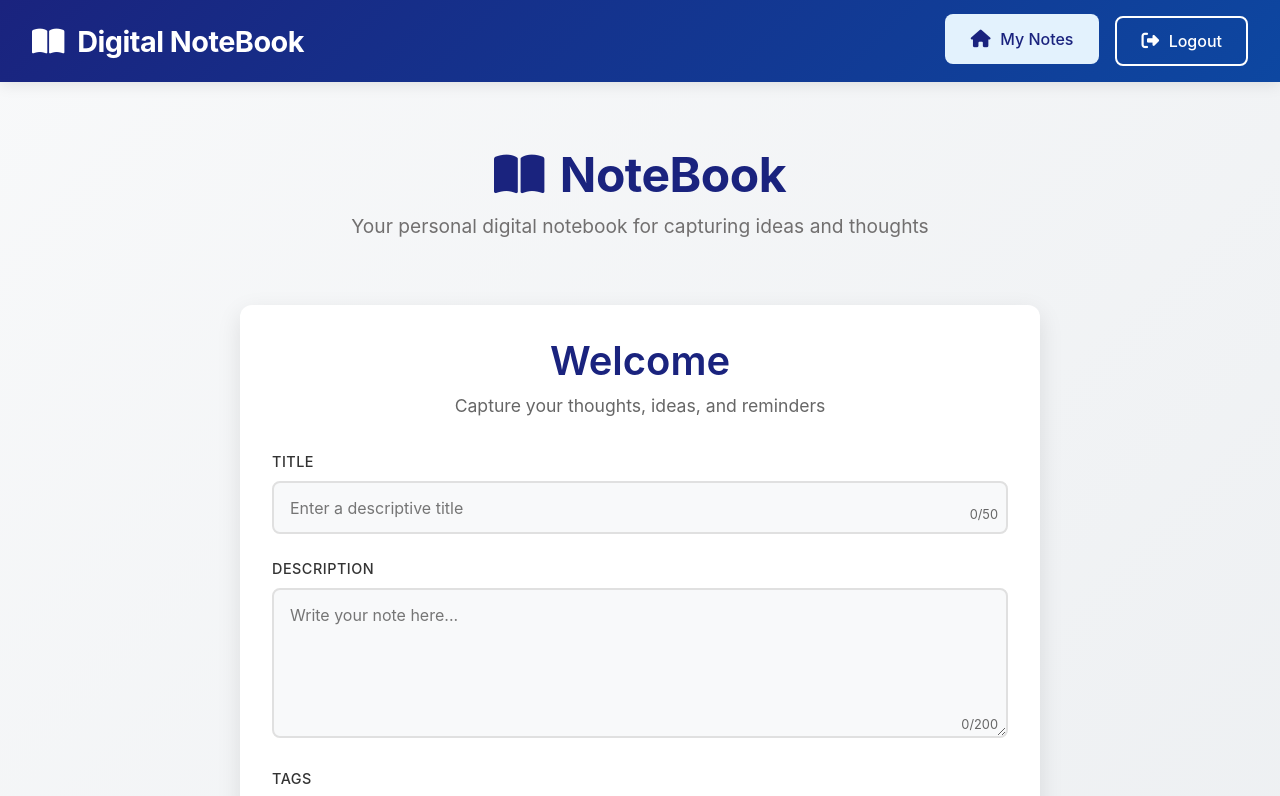
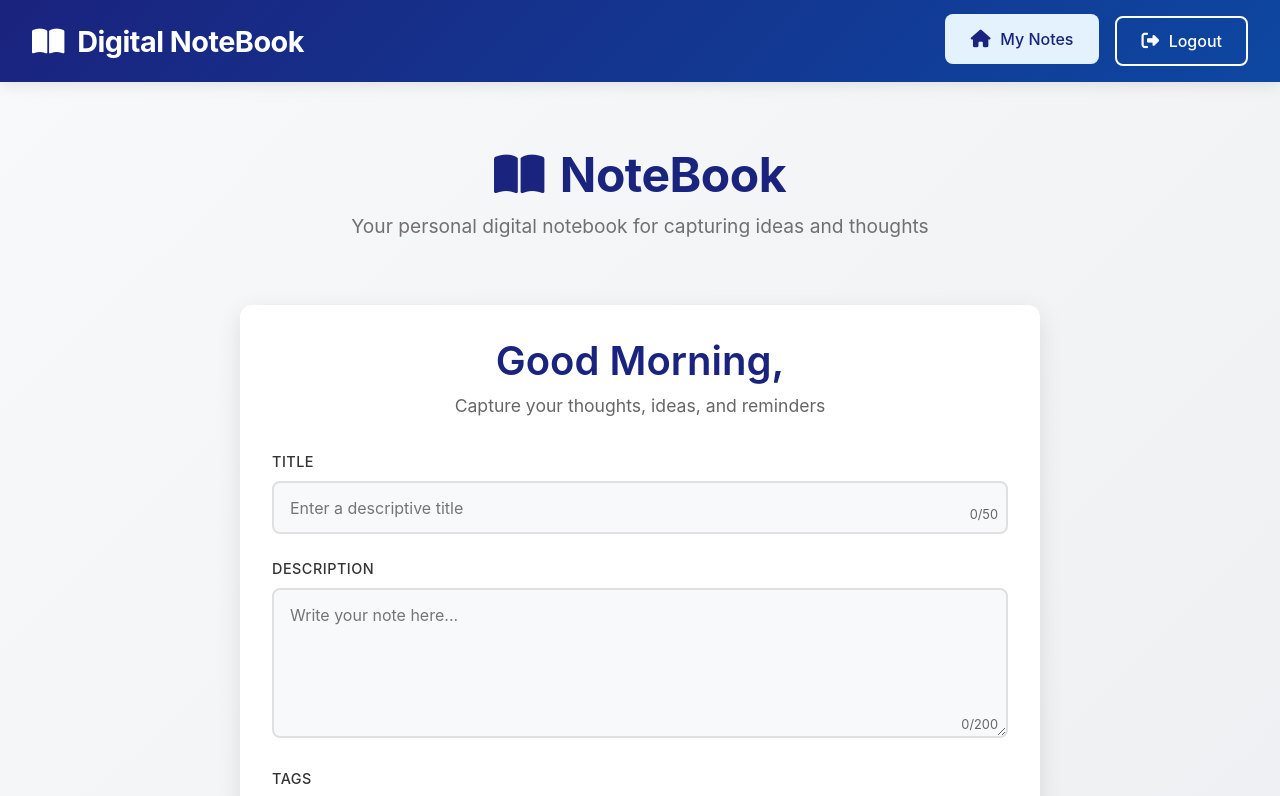
Before and after one commit to Deepakgoyal131/NoteBook, a React (Create React App) app in the folder frontend/: page /user in a window 1280 px wide. Shown: the top 796 px of the page. Built offline with nearby package versions, Linux system fonts and the light colour scheme; no server answers; sample sign-in values are in the browser's storage; some icons are missing.

Commit message:
add greeting

```diff
--- a/frontend/src/components/AddNote.js
+++ b/frontend/src/components/AddNote.js
@@ -1,4 +1,4 @@
-import React, { useContext, useState } from 'react'
+import React, { useContext, useState, useEffect } from 'react'
 import noteContext from '../context/notes/noteContext'
 import './Note.css'
 
@@ -8,6 +8,24 @@ const AddNote = () => {
     const {addNote} = context;
 
     const [note, setNote] = useState({title:"",description:"",tag:""})
+
+      const [greeting, setGreeting] = useState('');
+
+  useEffect(() => {
+    const getGreeting = () => {
+      const hour = new Date().getHours();
+
+      if (hour >= 5 && hour < 12) {
+        return 'Good Morning';
+      } else if (hour >= 12 && hour < 17) {
+        return 'Good Afternoon';
+      } else {
+        return 'Good Evening';
+      }
+    };
+
+    setGreeting(getGreeting());
+  }, []);
 
     const handleClick = (e)=>{
         e.preventDefault();
@@ -22,7 +40,7 @@ const AddNote = () => {
   return (
     <div className="note-container">
       <div className="note-header">
-        <h2>Welcome {localStorage.getItem('name')}</h2>
+        <h2>{greeting}, {localStorage.getItem('name')}</h2>
         <p>Capture your thoughts, ideas, and reminders</p>
       </div>
       <form className="note-form">
```
